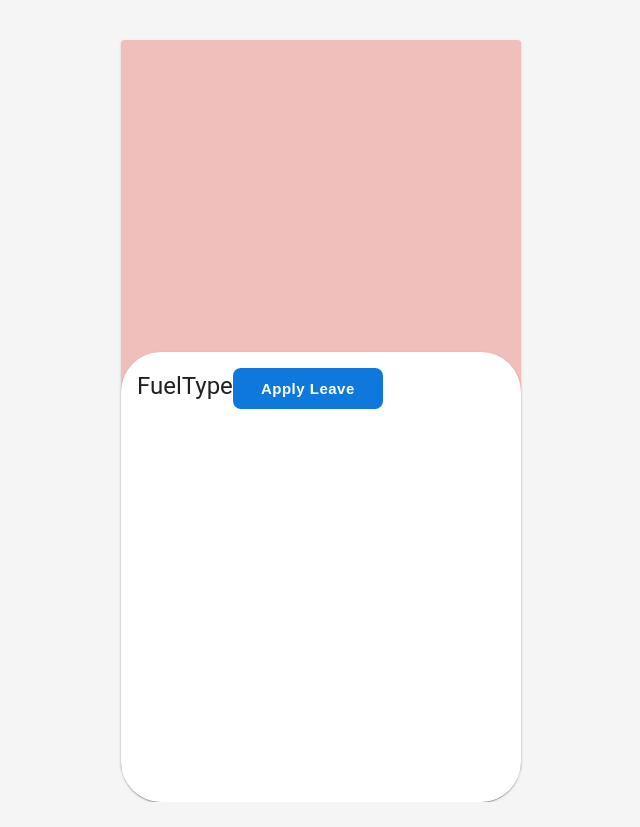
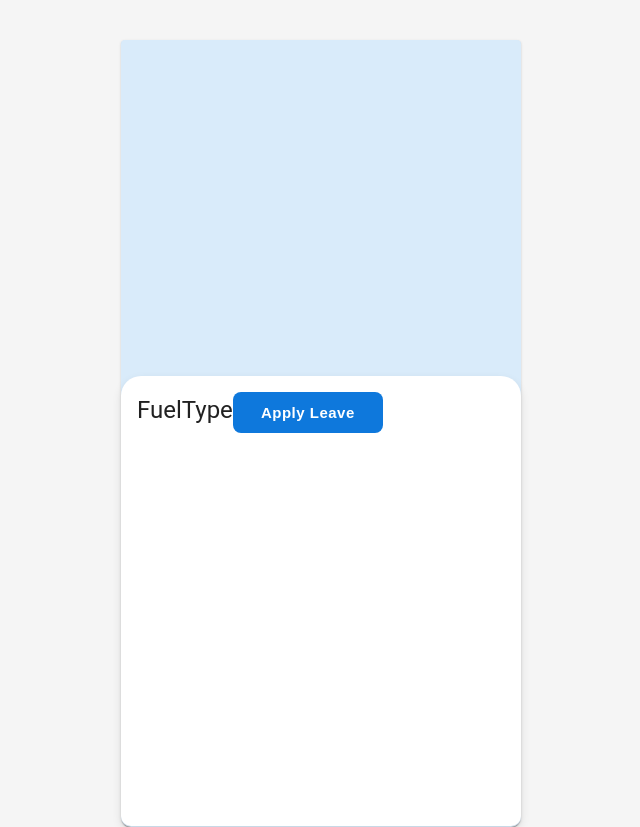
Before and after one commit to Nandha-Kishore-05/carbon_calculator, a React (Vite) app: page /fuel-type in a window 1280 px wide. Shown: the whole page, without its empty margins (319-959 px from the left). Before the commit the page ends 802 px from the top, so only its background shows below. Built offline with nearby package versions, Linux system fonts and the light colour scheme.

Commit message:
layouttwo created

```diff
--- a/src/components/Layout/pageLayoutTwo.jsx
+++ b/src/components/Layout/pageLayoutTwo.jsx
@@ -2,38 +2,44 @@ import React from 'react';
 import Container from '@mui/material/Container';
 import Grid2 from '@mui/material/Grid2';
 import Paper from '@mui/material/Paper';
-import zIndex from '@mui/material/styles/zIndex';
 
 function PageLayoutTwo({ children }) {
   return (
     <Container>
+
       <Grid2 container justifyContent="center" sx={{ marginTop: 5 }}>
         <Grid2 item>
 
           <Paper
             sx={{
-              height: 730,
+              backgroundColor: '#d9ebfa',
+              height: 787,
               width: 400,
-              backgroundColor:'#f0bebb',
-              // padding: 2,
+              padding: 0,
               display: 'flex',
               flexDirection: 'column',
-              justifyContent: 'center',
+              justifyContent: 'flex-start',
+              alignItems: 'center',
+              borderBottomLeftRadius: 10,
+              borderBottomRightRadius: 10,
+              position: 'relative',
             }}
           >
 
-            <Grid2 container justifyContent="center">
+            <Grid2 container justifyContent="center" sx={{ position: 'relative', zIndex: 1 }}>
               <Grid2 item>
                 <Paper
                   sx={{
-                    backgroundColor:'white',
+                    backgroundColor: 'white',
                     height: 450,
                     width: 400,
                     padding: 2,
-                    marginTop: 43,
-                    marginRight:80,
-                    borderRadius:10,
-                    zIndex:1,
+                    borderTopLeftRadius: 20,
+                    borderTopRightRadius: 20,
+                    borderBottomLeftRadius: 10,
+                    borderBottomRightRadius: 10,
+                    marginTop: 42,
+                    boxShadow: '0px 4px 10px rgba(0, 0, 0, 0.1)',
                   }}
                 >
                   {children}
```
